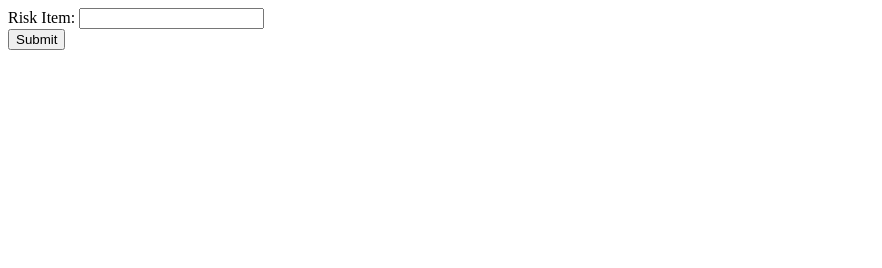
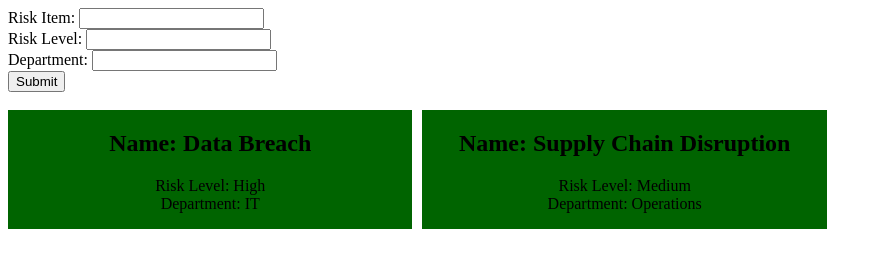
Before and after one commit to dc-333-usf/codingChallenge15, a plain HTML site: page index.html in a window 1280 px wide. Shown: the whole page, without its empty margins (0-882 px from the left). Drawn offline with Linux system fonts and the light colour scheme.

Commit message:
Task 2 - Adding Risk Items.

```diff
--- a/cc_15.js
+++ b/cc_15.js
@@ -1,9 +1,43 @@
 //Task 1: Creating the Base Structure.
 const dashboardContainer = document.getElementById("riskDashboard"); //select the riskDashboard container and save it as a variable
-dashboardContainer.style.display = "flex";
-dashboardContainer.style.flexWrap = "wrap";
-dashboardContainer.style.gap = "10px";
+dashboardContainer.style.display = "flex"; //make the display of the container a flex display
+dashboardContainer.style.flexWrap = "wrap"; //have the elements wrap
+dashboardContainer.style.gap = "10px"; //give some space between cards
 
 document.addEventListener("DOMContentLoaded", () => { //add an event listner to the document to execute when the DOM content is done laoding
     console.log("Risk Dashboard Loaded"); //once it is done, console log this message
 });
+
+//Task 2: Adding Risk Items Dynamically.
+function addRiskItem(riskName, riskLevel, department) { //create a function that takes 3 arguments
+    const newCard = document.createElement("div"); //create a new div class and save it as a variable
+
+    newCard.setAttribute("class", "riskCard"); //set the class to be "riskCard" as specified in the assignment
+
+    newCard.innerHTML = `
+    <h2>Name: ${riskName}</h2>
+    <p>Risk Level: ${riskLevel}<br>
+    Department: ${department}</p>`; //set the HTML and use the input variables
+
+    newCard.style.textAlign = "center"; //center the text in the card
+    newCard.style.backgroundColor = "darkgreen"; //set the color to dark green
+    newCard.style.width = "32%"; //set the width of each card to be slightly less than a third of the screen
+
+    dashboardContainer.appendChild(newCard); //append the new card to the container
+}
+
+
+const submitButton = document.getElementById("riskSubmit"); //set the submit button equal to a variable
+
+submitButton.addEventListener("click", (event) => { //add a click event listener to the submit button
+    event.preventDefault(); //prevent a page reload
+
+    const riskName = document.getElementById("riskName").value;
+    const department = document.getElementById("department").value;
+    const riskLevel = document.getElementById("riskLevel").value; //take the input from the form and save their values as variables
+
+    addRiskItem(riskName, riskLevel, department); //use the variables and input them into the function
+});
+
+addRiskItem("Data Breach", "High", "IT");
+addRiskItem("Supply Chain Disruption", "Medium", "Operations"); //test data
--- a/index.html
+++ b/index.html
@@ -8,7 +8,13 @@
 <body>
     <form id="newRisk">
         <label>Risk Item:</label>
-        <input>
+        <input id="riskName" required>
+        <br>
+        <label>Risk Level:</label>
+        <input id="riskLevel" required>
+        <br>
+        <label>Department:</label>
+        <input id="department" required>
         <br>
         <button id="riskSubmit">Submit</button>
     </form>
```
